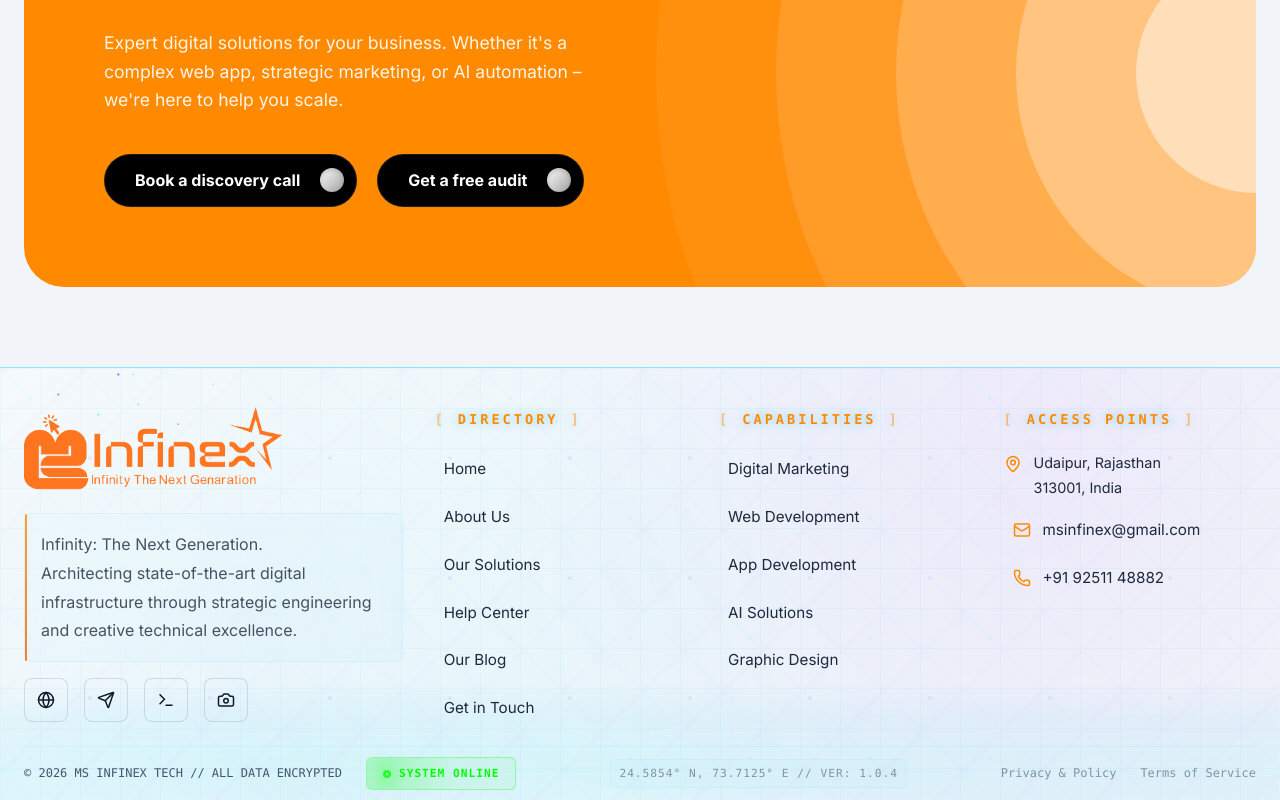
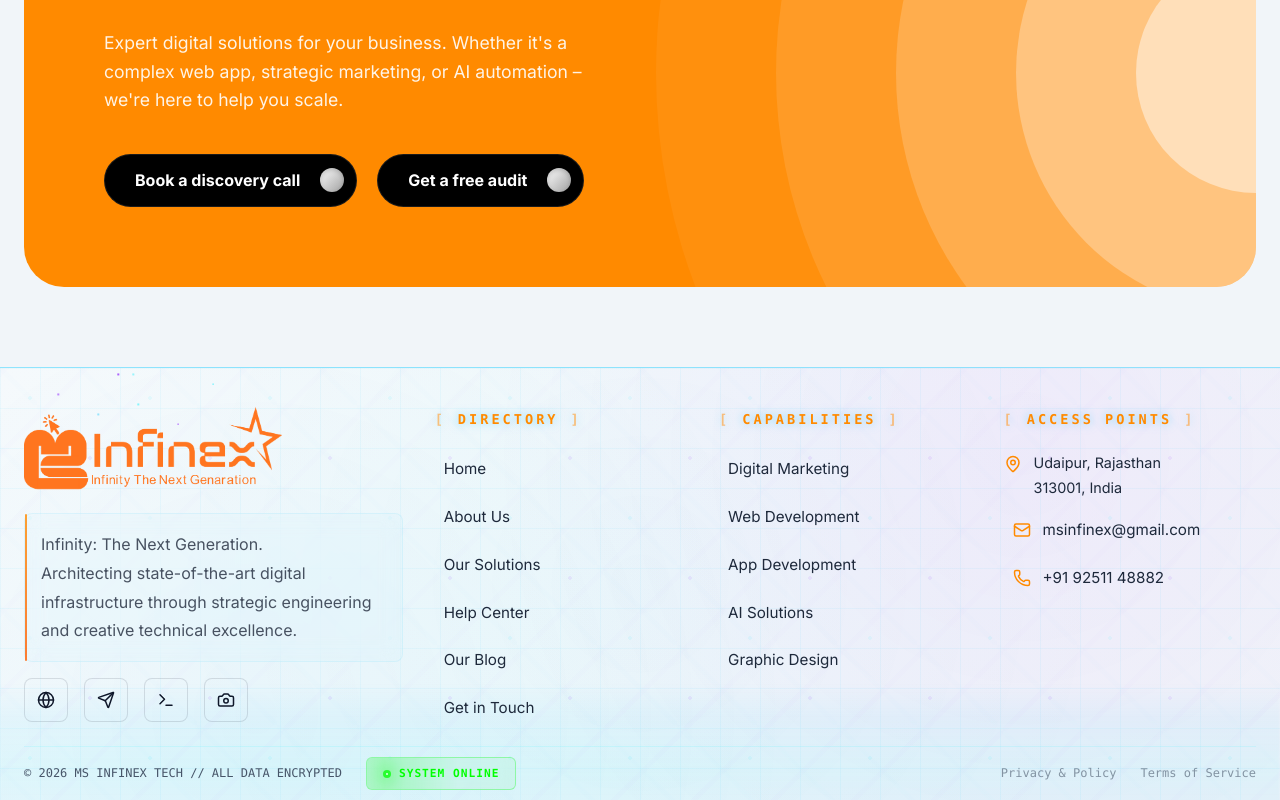
Before and after one commit to Eshbanoliver/techwebsite, a Next.js app: page / in a window 1280 px wide. Shown: the part 10836-11636 px from the top of the page. Built offline with nearby package versions, Linux system fonts and the light colour scheme.

Commit message:
updated files

```diff
--- a/components/Footer.tsx
+++ b/components/Footer.tsx
@@ -102,9 +102,6 @@ export default function Footer(): React.JSX.Element {
               <span>SYSTEM ONLINE</span>
             </div>
           </div>
-          <div className="footer-tech-coordinates">
-            24.5854° N, 73.7125° E // VER: 1.0.4
-          </div>
            <div style={{ display: 'flex', gap: 24 }}>
             <Link href="/privacy" style={{ opacity: 0.6 }}>Privacy & Policy</Link>
             <Link href="/terms" style={{ opacity: 0.6 }}>Terms of Service</Link>
```
